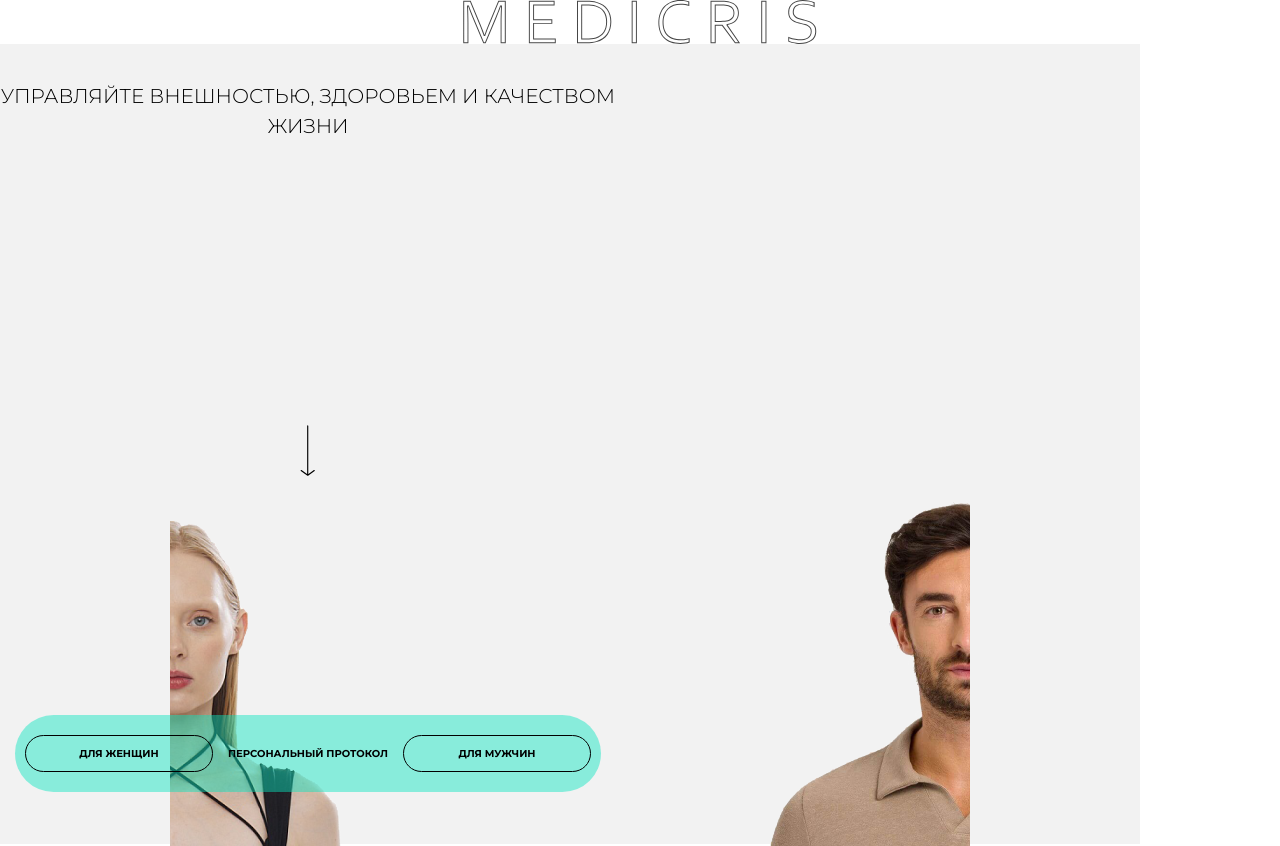
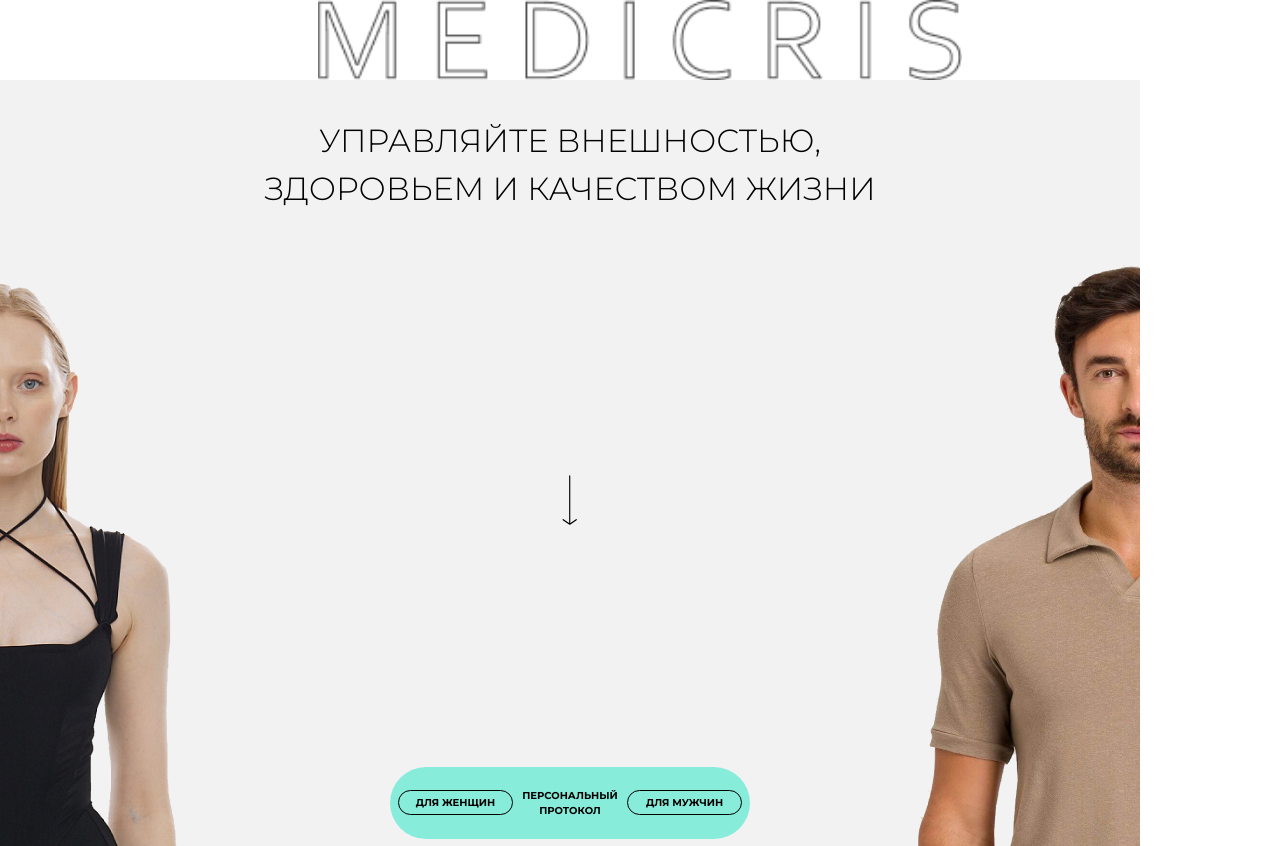
Before and after one commit to ktnkl/medicris, a website: page index.html in a window 1280 px wide. Shown: the top 846 px of the page. Drawn offline with nearby package versions, Linux system fonts and the light colour scheme.

Commit message:
фон первой страницы как на шаблоне

```diff
--- a/index.html
+++ b/index.html
@@ -11,30 +11,39 @@
   <title>MEDICRIS</title>
 </head>
 <body>
-  <header class="container-sm d-flex justify-content-center header">
-    <img src="media/main_page/logo.svg" alt="" class=" ">
+  <header class="container-sm header">
+    <div class="row ">
+      <div class="col header__img">
+
+      </div>
+    </div>
   </header>
   <div class="container-sm m-0 first-page bg-1 position-relative">
     <div class="row photos-wrapper">
-      <img class="col-6 p-0 align-self-end photos-wrapper__item" src="media/main_page/f.png" alt="">
-      <img src="media/main_page/m.png" class="col-6 p-0 align-self-end photos-wrapper__item" alt="">
+
     </div>
-    <div class="row t-n-b position-absolute top-0 start-0 d-flex flex-column justify-content-between align-items-center text-center">
-      <div class="col-12 t-n-b__text fw-light s20">
+    <div class="container t-n-b position-absolute top-0 start-0 d-flex flex-column justify-content-between align-items-center text-center">
+    <div class="row">
+      <div class="col-12 t-n-b__text text-center fw-light fs-2">
         УПРАВЛЯЙТЕ
         ВНЕШНОСТЬЮ,
         ЗДОРОВЬЕМ
         И КАЧЕСТВОМ
         ЖИЗНИ
       </div>
+    </div>
+    <div class="row">
       <img class="col-12 t-n-b__arrow" src="media/main_page/arrow.svg" alt="">
+    </div>
+    <div class="row">
       <div class="col-12">
-        <div class="row t-n-b__buttons d-flex flex-row align-items-center fw-bold s10">
-          <div class="col t-n-b__buttons__f">ДЛЯ ЖЕНЩИН</div>
-          <div class="col t-n-b__buttons__t">ПЕРСОНАЛЬНЫЙ ПРОТОКОЛ</div>
-          <div class="col t-n-b__buttons__m">ДЛЯ МУЖЧИН</div>
+        <div class="row t-n-b__buttons d-flex flex-row align-items-center p-2 m-1 fw-bold s10">
+          <div class="col p-1 t-n-b__buttons__f">ДЛЯ ЖЕНЩИН</div>
+          <div class="col p-1 t-n-b__buttons__t">ПЕРСОНАЛЬНЫЙ ПРОТОКОЛ</div>
+          <div class="col p-1 t-n-b__buttons__m">ДЛЯ МУЖЧИН</div>
         </div>
       </div>
+    </div>
     </div>
   </div>
 
--- a/scss/pages/home.scss
+++ b/scss/pages/home.scss
@@ -25,11 +25,11 @@ a {
 }
 .s {
   &10 {
-    font-size: 10px;
+    font-size: 0.625rem;
   }
 
   &12 {
-    font-size: 12px;
+    font-size: 0.75rem;
   }
 
   &14 {
@@ -37,7 +37,7 @@ a {
   }
 
   &18 {
-    font-size: 18px;
+    font-size: 1.125rem;
   }
 
   &20 {
@@ -69,8 +69,12 @@ a {
 }
 
 .header {
-  & img {
-    object-fit: cover;
+
+  &__img {
+    min-height: 80px;
+    background: url(../../media/main_page/logo.png) center no-repeat;
+    background-size:contain;
+
   }
 }
 
@@ -81,9 +85,12 @@ a {
 
   .photos-wrapper {
     height: 100vh;
-
+    background:
+    url(../../media/main_page/f.png) left bottom  no-repeat,
+    url(../../media/main_page/m.png) right bottom no-repeat;
     &__item {
-      object-fit: scale-down;
+      height: 100%;
+      width: auto;
       overflow-y: hidden;
     }
   }
@@ -106,8 +113,6 @@ a {
       color: #000;
       border-radius: 50px;
 
-      padding: 20px 10px;
-      margin: 15px;
       min-height: 9vh;
 
       &__f, &__m {
```
Also changed, not shown: css/pages/home.css, 1 other file.
